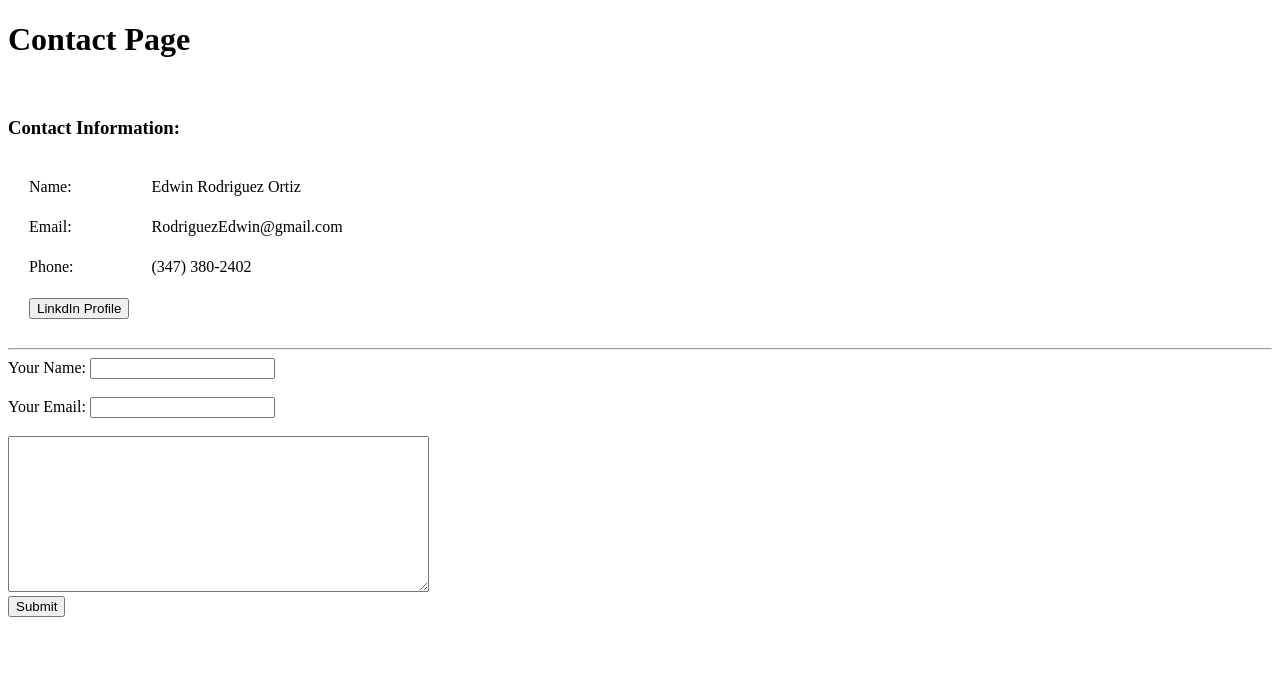
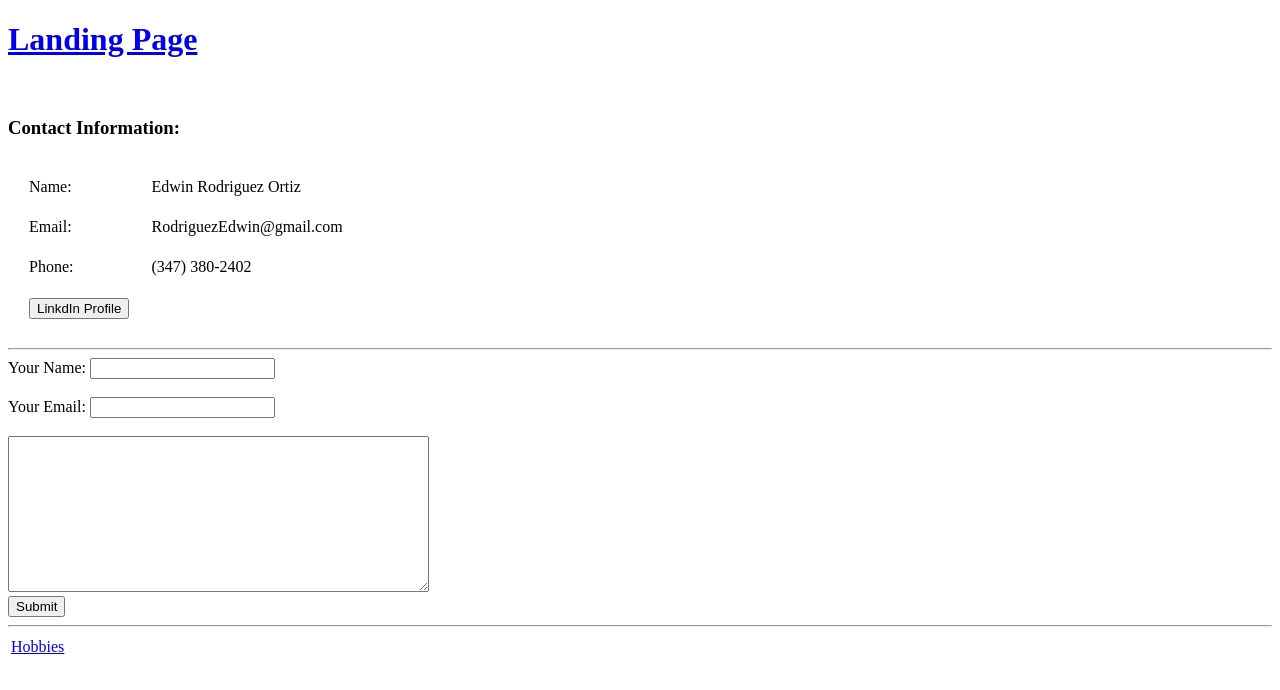
Before and after one commit to Erro-95/CV, a plain HTML site: page Contact-Page.html in a window 1280 px wide. Drawn offline with Linux system fonts and the light colour scheme.

Commit message:
Home/Footer Linkage

```diff
--- a/Contact-Page.html
+++ b/Contact-Page.html
@@ -8,7 +8,7 @@
 </head>
 
 <body>
-    <h1>Contact Page</h1>
+    <h1><a href="index.html">Landing Page</a></h1>
 
     <br>
 
@@ -52,6 +52,16 @@
         <br>
         <input type="submit">
     </form>
+
+
+    <hr>
+
+
+    <table>
+        <tr>
+            <td><a href="Hobbies.html">Hobbies</a></td>
+        </tr>
+    </table>
 </body>
 
 </html>
```
